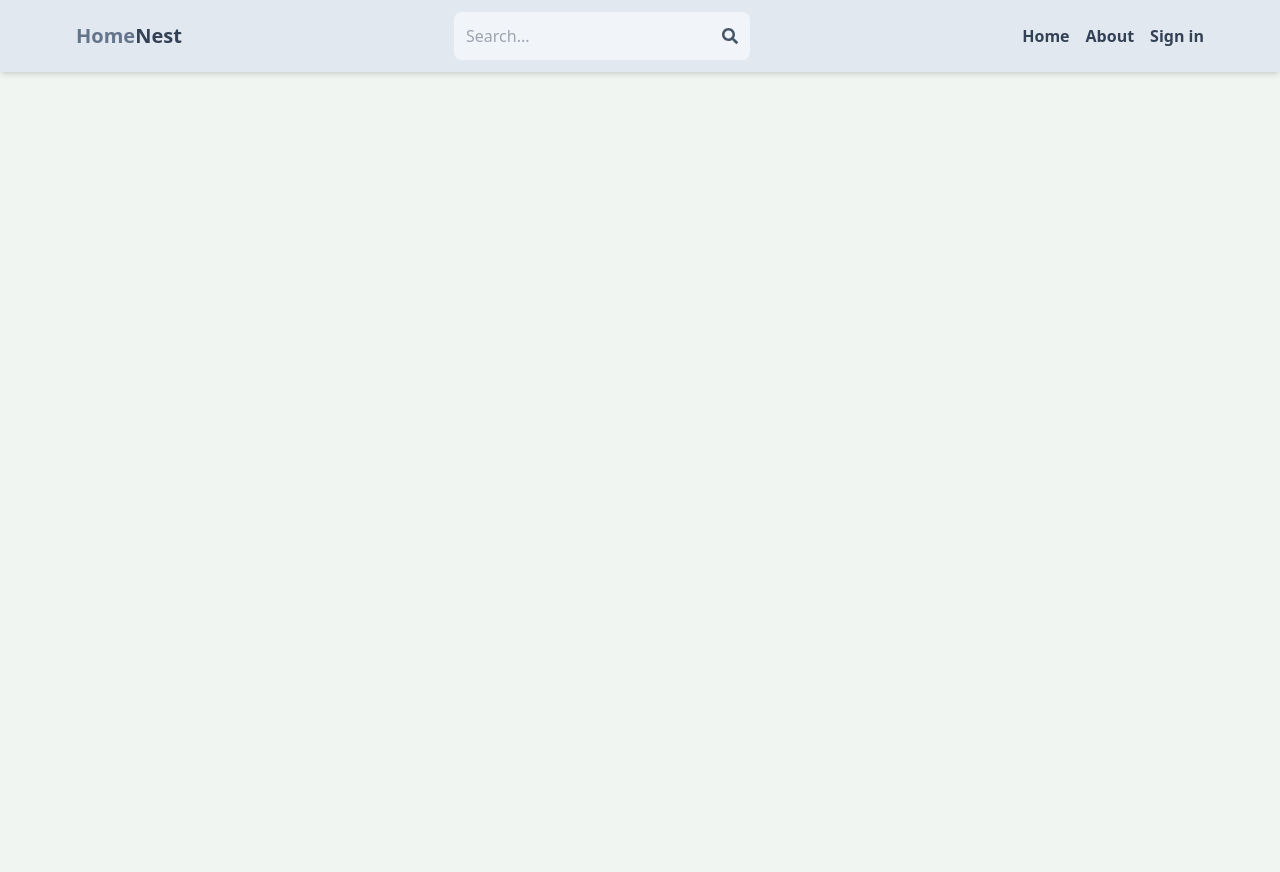
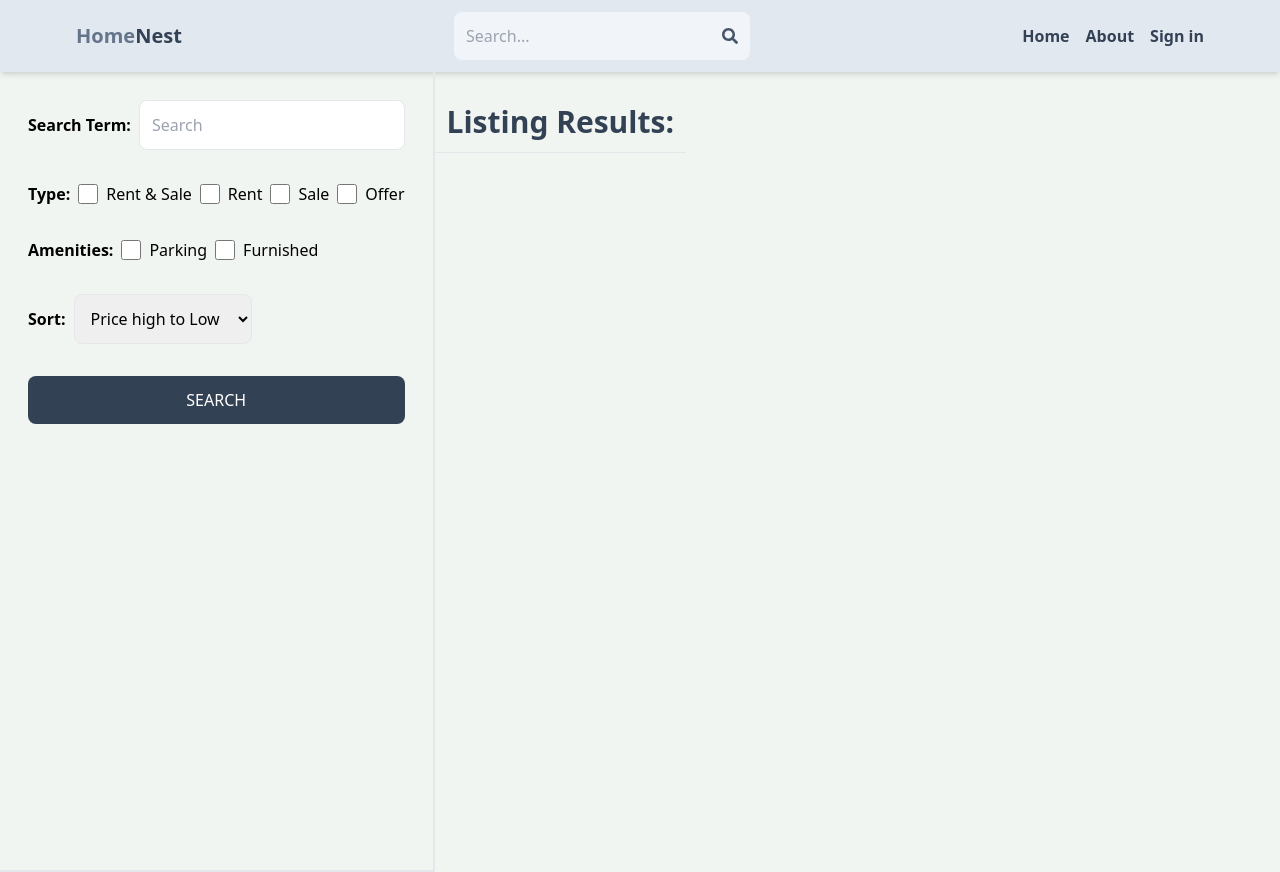
Before and after one commit to vashi001/HomeNest, a React (Vite) app in the folder client/: page /search in a window 1280 px wide. Before the commit the page ends 800 px from the top, so only its background shows below. Built offline with nearby package versions, Linux system fonts and the light colour scheme; no server answers; the HTML template or start-up script is replaced by a standard one.

Commit message:
create search result UI

```diff
--- a/client/src/App.jsx
+++ b/client/src/App.jsx
@@ -10,6 +10,7 @@
 import CreateListing from "./pages/CreateListing";
 import UpdateListing from "./pages/UpdateListing";
 import Listing from "./pages/Listing";
+import Search from "./pages/Search";
 export default function App() {
   return (
     <BrowserRouter className="text-red-500">
@@ -19,6 +20,7 @@
         <Route path="/sign-in" element={<Signin />} />
         <Route path="/sign-up" element={<Signup />} />
         <Route path="/about" element={<About />} />
+        <Route path="/search" element={<Search />} />
         <Route path="/listing/:listingId" element={<Listing />} />
         <Route element={<PrivateRoute />}>
           <Route path="/profile" element={<Profile />} />
--- /dev/null
+++ b/client/src/pages/Search.jsx
@@ -0,0 +1,70 @@
+import React from "react";
+
+export default function Search() {
+  return (
+    <div className="flex flex-col md:flex-row">
+      <div className="p-7 border-b-2 md:border-r-2 md:min-h-screen">
+        <form className="flex flex-col gap-8">
+          <div className="flex items-center gap-2">
+            <label className="whitespace-nowrap font-semibold">
+              Search Term:
+            </label>
+            <input
+              type="text"
+              id="searchTerm"
+              placeholder="Search"
+              className="border rounded-lg p-3 w-full"
+            />
+          </div>
+          <div className="flex gap-2 flex-wrap items-center">
+            <label className="font-semibold">Type:</label>
+            <div className="flex gap-2 ">
+              <input type="checkbox" id="all" className="w-5" />
+              <span>Rent & Sale</span>
+            </div>
+            <div className="flex gap-2 ">
+              <input type="checkbox" id="rent" className="w-5" />
+              <span>Rent</span>
+            </div>
+            <div className="flex gap-2 ">
+              <input type="checkbox" id="sale" className="w-5" />
+              <span>Sale</span>
+            </div>
+            <div className="flex gap-2 ">
+              <input type="checkbox" id="offer" className="w-5" />
+              <span>Offer</span>
+            </div>
+          </div>
+          <div className="flex gap-2 flex-wrap items-center">
+            <label className="font-semibold">Amenities:</label>
+            <div className="flex gap-2 ">
+              <input type="checkbox" id="parking" className="w-5" />
+              <span>Parking</span>
+            </div>
+            <div className="flex gap-2 ">
+              <input type="checkbox" id="furnished" className="w-5" />
+              <span>Furnished</span>
+            </div>
+          </div>
+          <div className="flex items-center gap-2">
+            <label className="font-semibold">Sort:</label>
+            <select id="sort_order" className="border rounded-lg p-3">
+              <option>Price high to Low</option>
+              <option>Price Low to High</option>
+              <option>Latest</option>
+              <option>Oldest</option>
+            </select>
+          </div>
+          <button className="bg-slate-700 text-white p-3 uppercase rounded-lg hover:opacity-95">
+            Search
+          </button>
+        </form>
+      </div>
+      <div className="">
+        <h1 className="text-3xl font-bold border-b p-3 text-slate-700 mt-5">
+          Listing Results:
+        </h1>
+      </div>
+    </div>
+  );
+}
```
